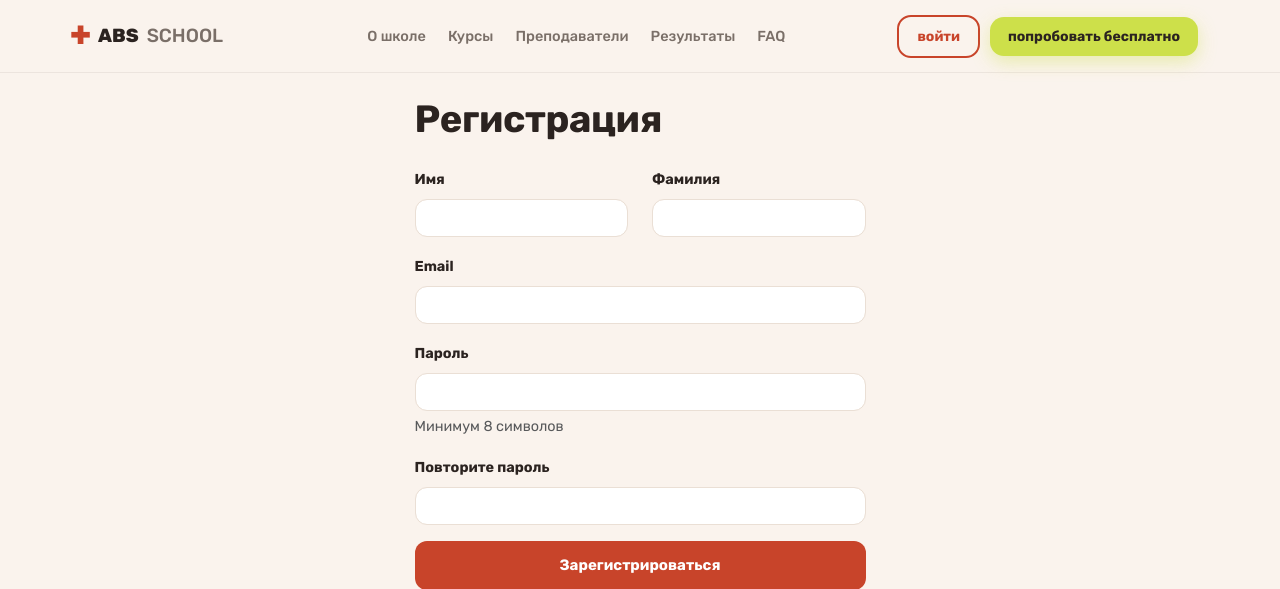
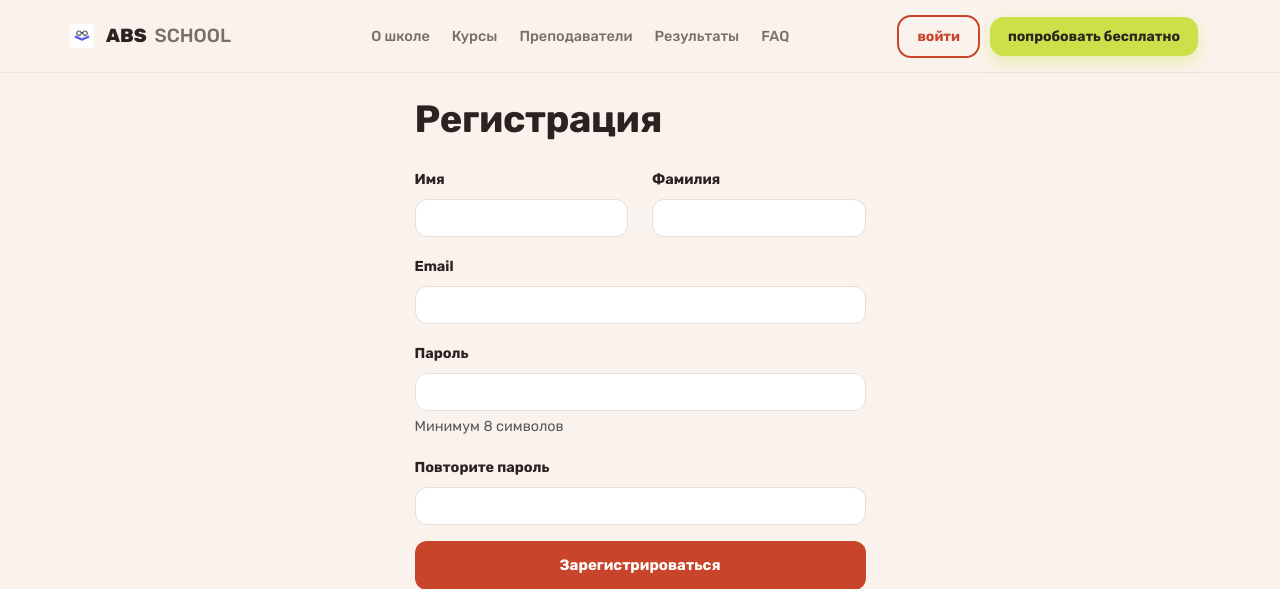
Before and after one commit to ghghghhghg/online_school, a Django app: page /register/ in a window 1280 px wide. Shown: the top 589 px of the page. Run offline with Django 5.2, Linux system fonts and the light colour scheme.

Commit message:
replace logo cross icon with favicon

```diff
--- a/school/templates/school/base.html
+++ b/school/templates/school/base.html
@@ -19,7 +19,7 @@
 <header>
     <div class="container nav">
         <a class="logo" href="{% url 'index' %}">
-            <span class="logo-mark">✚</span> ABS <span class="thin">SCHOOL</span>
+            <img src="{% static 'school/favicon.png' %}" alt="" style="width: 24px; height: 24px; vertical-align: middle; margin-right: 4px;"> ABS <span class="thin">SCHOOL</span>
         </a>
         <ul class="nav-links">
             <li><a href="{% url 'index' %}#how">О школе</a></li>
```
